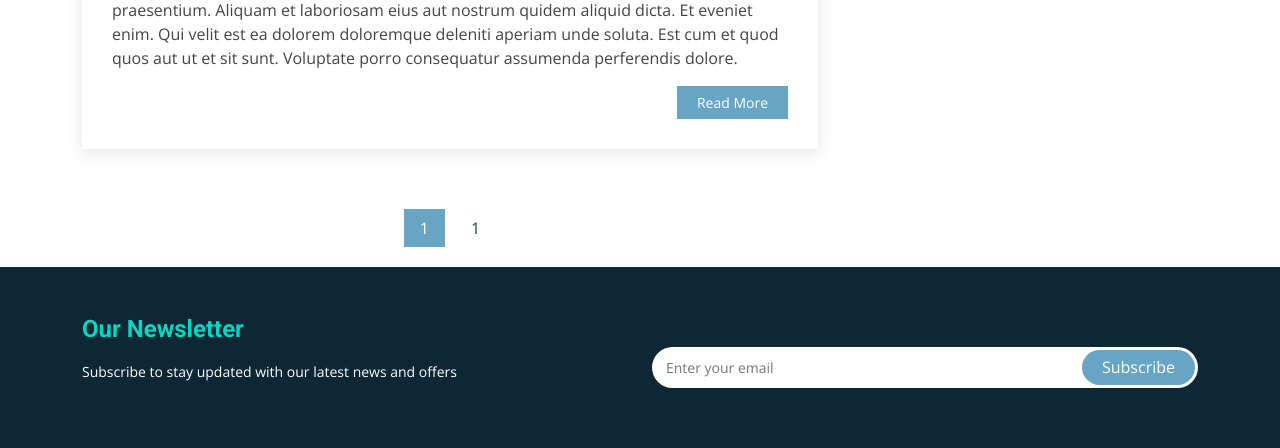
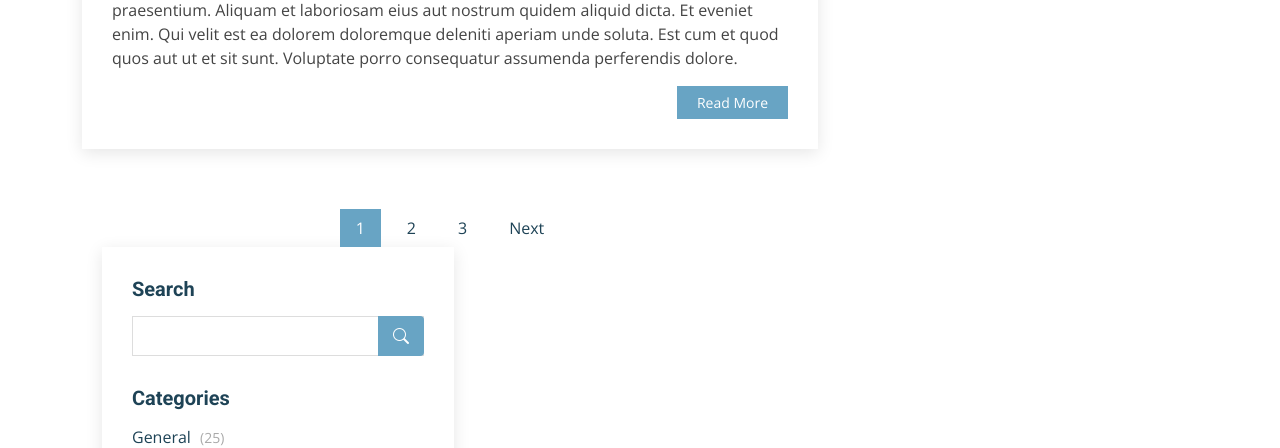
Before and after one commit to thomasmbatha/Tash-Thabs, a Django app: page /blog/blog-home/ in a window 1280 px wide. Shown: the part 2795-3243 px from the top of the page. Run offline with Django 4.2, Linux system fonts and the light colour scheme; data comes from the database, SQL or seed files in the repository; both versions use the stored data as it was after the commit; some libraries are stand-ins or nearby versions.

Commit message:
paginator

```diff
--- a/blog/templates/blog/blog_home.html
+++ b/blog/templates/blog/blog_home.html
@@ -64,15 +64,47 @@
                 <div class="blog-pagination">
                     <ul class="justify-content-center">
                         {% if page_obj.has_previous %}
-                    <li><a class="{% if request.path == '/?page=1' %}active{% endif %}" href="?page=1">&laquo;{{ page_obj.number }}</a></li>
+                            <li><a href="?page={{ page_obj.previous_page_number }}">Previous</a></li>
                         {% endif %}
-                    <li class="active"><a href="#">{{ page_obj.number }}</a></li>
+
+                        {% for num in page_obj.paginator.page_range %}
+                            {% if page_obj.number == 1 %}
+                                {# If on the first page, show the first 3 pages #}
+                                {% if num <= 3 %}
+                                    {% if page_obj.number == num %}
+                                        <li class="active"><a href="?page={{ num }}">{{ num }}</a></li>
+                                    {% else %}
+                                        <li><a href="?page={{ num }}">{{ num }}</a></li>
+                                    {% endif %}
+                                {% endif %}
+                            {% elif page_obj.number == page_obj.paginator.num_pages %}
+                                {# If on the last page, show the last 3 pages #}
+                                {% if num >= page_obj.paginator.num_pages|add:'-2' %}
+                                    {% if page_obj.number == num %}
+                                        <li class="active"><a href="?page={{ num }}">{{ num }}</a></li>
+                                    {% else %}
+                                        <li><a href="?page={{ num }}">{{ num }}</a></li>
+                                    {% endif %}
+                                {% endif %}
+                            {% else %}
+                                {# Otherwise, show the current page in the middle with 1 page on each side #}
+                                {% if num >= page_obj.number|add:'-1' and num <= page_obj.number|add:'1' %}
+                                    {% if page_obj.number == num %}
+                                        <li class="active"><a href="?page={{ num }}">{{ num }}</a></li>
+                                    {% else %}
+                                        <li><a href="?page={{ num }}">{{ num }}</a></li>
+                                    {% endif %}
+                                {% endif %}
+                            {% endif %}
+                        {% endfor %}
+
                         {% if page_obj.has_next %}
-                    <li><a href="?page={{ page_obj.next_page_number }}">{{ page_obj.number }}</a></li>
+                            <li><a href="?page={{ page_obj.next_page_number }}">Next</a></li>
                         {% endif %}
                     </ul>
                 </div>
-                {% comment %} {% endfor %} {% endcomment %}
+
+                </div>
             </div><!-- End blog entries list -->
 
             <div class="col-lg-4">
```
Also changed, not shown: db.sqlite3, media/images/22_SC_Eastern-Prehistoric-4_UST.jpg (added), media/images/22_SC_Eastern-Prehistoric-4_UST_BHVWzld.jpg (added), media/images/22_SC_Eastern-Prehistoric-4_UST_fHrqJah.jpg (added), media/images/annie-spratt-t2DpicMmWKQ-unsplash.jpg (added), media/images/cristina-anne-costello-MvCde9kgov8-unsplash_YXb3VwZ.jpg (added), 5 other files. Lines whose indentation alone changed are shown as unchanged.
